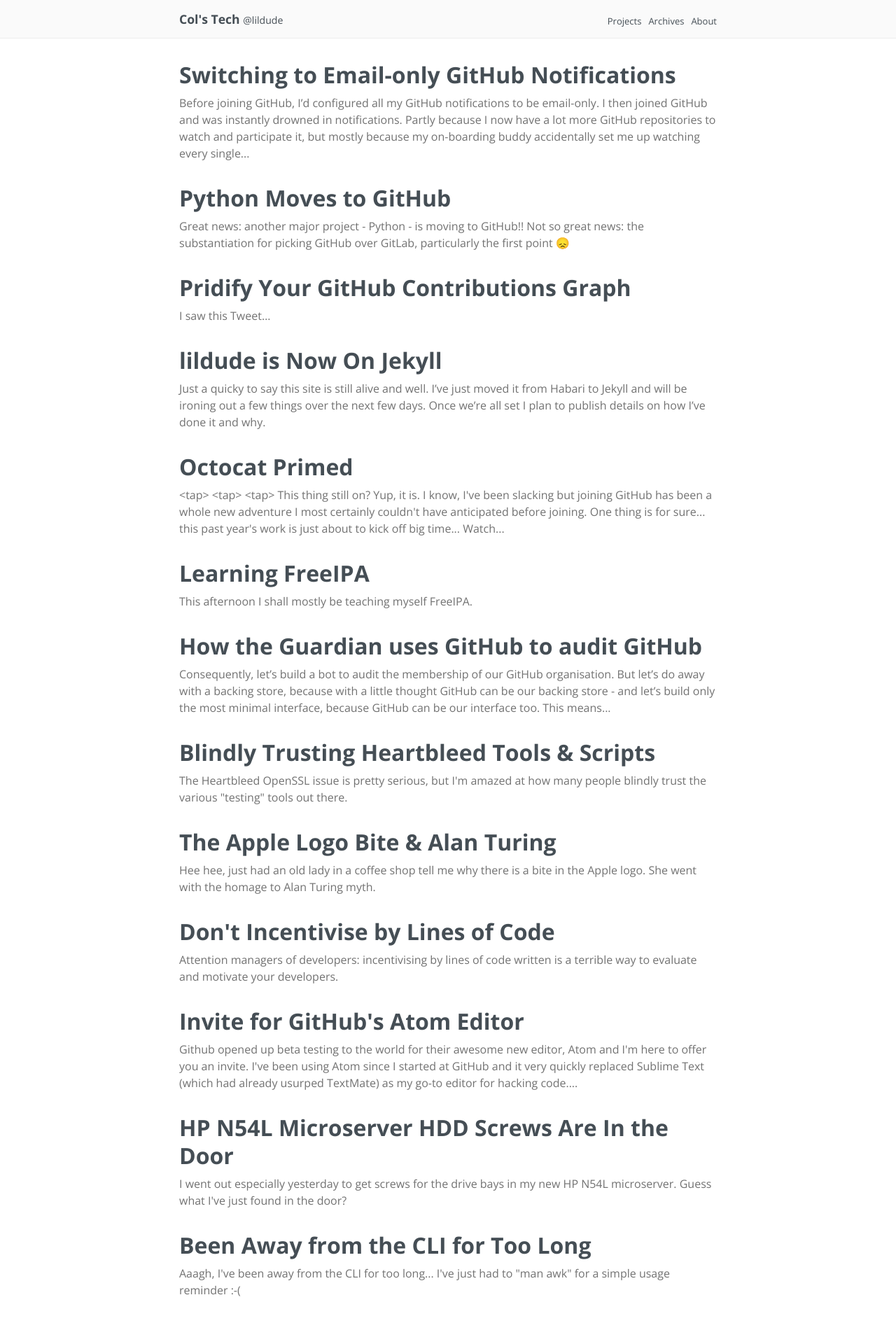
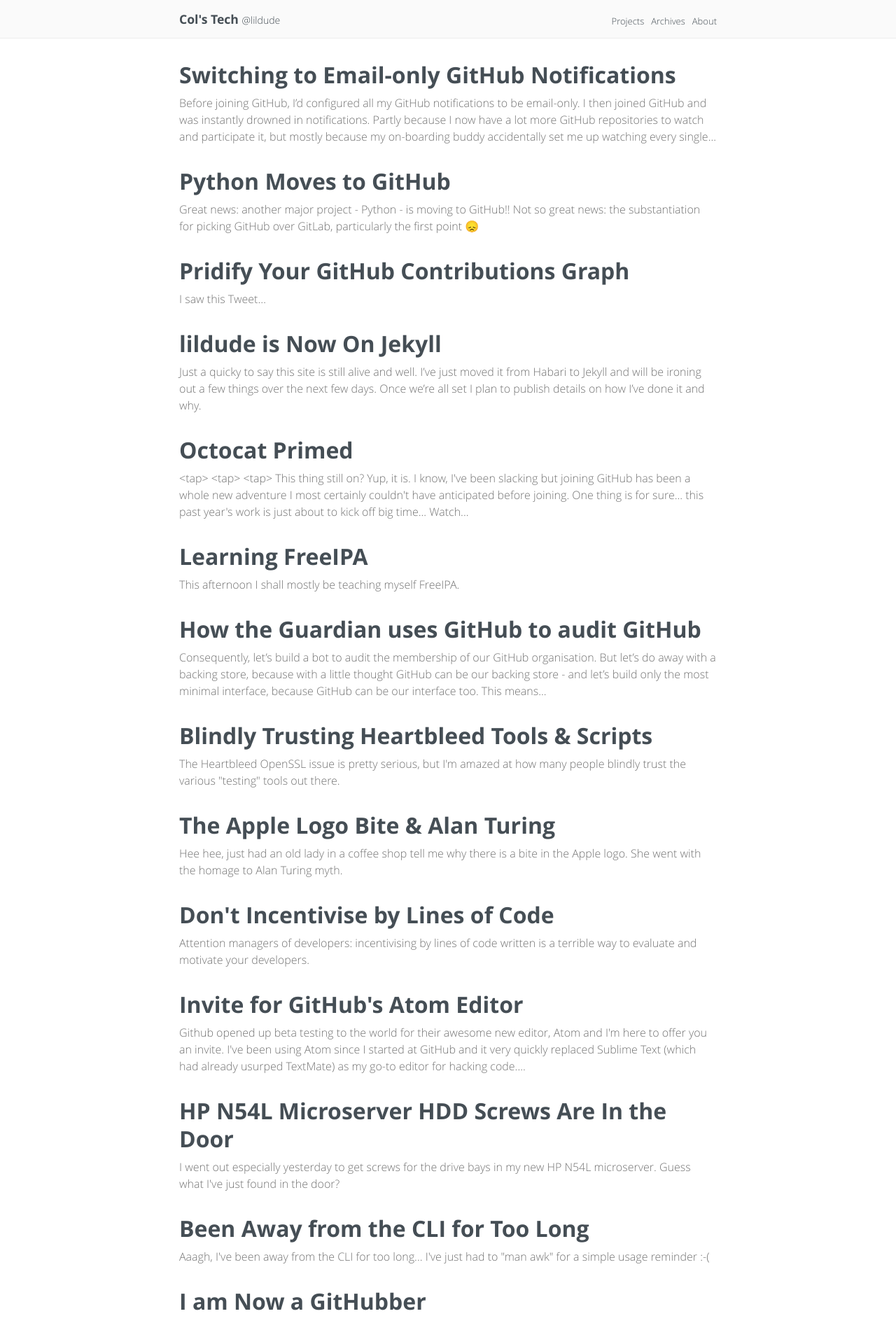
Before and after one commit to lildude/lildude.co.uk, a Jekyll site: the page built from index.html, in a window 1280 px wide. Shown: the top 1890 px of the page at 70% size. Built offline with Jekyll 4.4.1, drawn with Linux system fonts in a browser that asks for light colours; emoji names are drawn with the system emoji font; Markdown is read by kramdown in place of the engine named in the settings; the list of posts is cut into pages by our own code.

Commit message:
Move Google fonts inline

```diff
--- a/_layouts/default.html
+++ b/_layouts/default.html
@@ -37,7 +37,6 @@ layout: compress
         {{ include_to_scssify | scssify }}
       </style>
     {% endif %}
-    <link rel="stylesheet" href="https://fonts.googleapis.com/css?family=Open+Sans:300,700,300italic,700italic">
 
     <!-- Icons -->
     <link rel="apple-touch-icon-precomposed" sizes="144x144" href="{{ site.baseurl }}/img/apple-touch-icon.png">
--- a/_scss/_eng.scss
+++ b/_scss/_eng.scss
@@ -1,3 +1,29 @@
+/* Google fonts, from https://fonts.googleapis.com/css?family=Open+Sans:300,700,300italic,700italic*/
+@font-face {
+  font-family: 'Open Sans';
+  font-style: normal;
+  font-weight: 300;
+  src: local('Open Sans Light'), local('OpenSans-Light'), url(https://fonts.gstatic.com/s/opensans/v13/DXI1ORHCpsQm3Vp6mXoaTaRDOzjiPcYnFooOUGCOsRk.woff) format('woff');
+}
+@font-face {
+  font-family: 'Open Sans';
+  font-style: normal;
+  font-weight: 700;
+  src: local('Open Sans Bold'), local('OpenSans-Bold'), url(https://fonts.gstatic.com/s/opensans/v13/k3k702ZOKiLJc3WVjuplzKRDOzjiPcYnFooOUGCOsRk.woff) format('woff');
+}
+@font-face {
+  font-family: 'Open Sans';
+  font-style: italic;
+  font-weight: 300;
+  src: local('Open Sans Light Italic'), local('OpenSansLight-Italic'), url(https://fonts.gstatic.com/s/opensans/v13/PRmiXeptR36kaC0GEAetxvR_54zmj3SbGZQh3vCOwvY.woff) format('woff');
+}
+@font-face {
+  font-family: 'Open Sans';
+  font-style: italic;
+  font-weight: 700;
+  src: local('Open Sans Bold Italic'), local('OpenSans-BoldItalic'), url(https://fonts.gstatic.com/s/opensans/v13/PRmiXeptR36kaC0GEAetxhbnBKKEOwRKgsHDreGcocg.woff) format('woff');
+}
+
 html {
   font-size:16px;
 }
```
